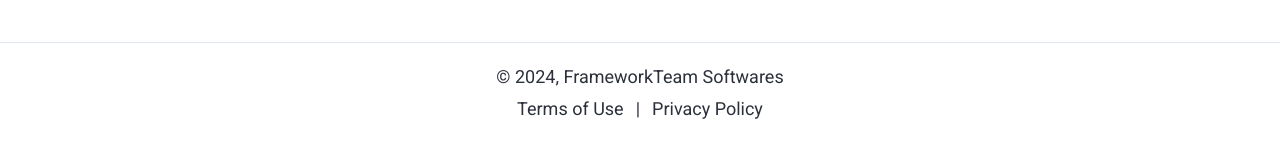
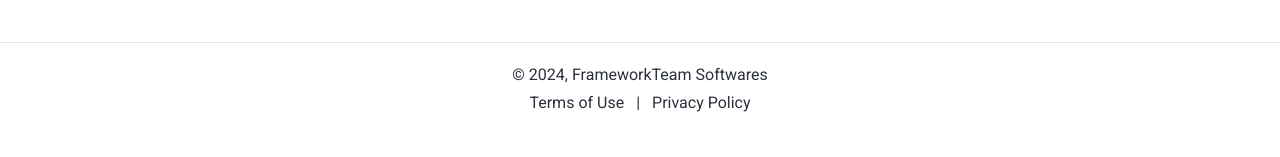
Before and after one commit to ChauhanJaved/frameworkteam, a Next.js app: page / in a window 1280 px wide. Shown: the part 4869-5026 px from the top of the page. Built offline with nearby package versions, Linux system fonts and the light colour scheme.

Commit message:
footer component update

```diff
--- a/src/components/footer.tsx
+++ b/src/components/footer.tsx
@@ -9,7 +9,7 @@ interface PropsFooter {
 export default function Footer(props: PropsFooter) {
   return (
     <footer className="mt-10 border-t">
-      <div className="mx-5 mb-16 mt-5 flex flex-col items-center gap-1 text-center sm:mx-7 md:mx-9 lg:mx-11">
+      <div className="mx-5 mb-16 mt-5 flex flex-col items-center gap-1 text-center text-base sm:mx-7 md:mx-9 lg:mx-11">
         <p>
           © {props.copyrightYear}
           {", "}
```
